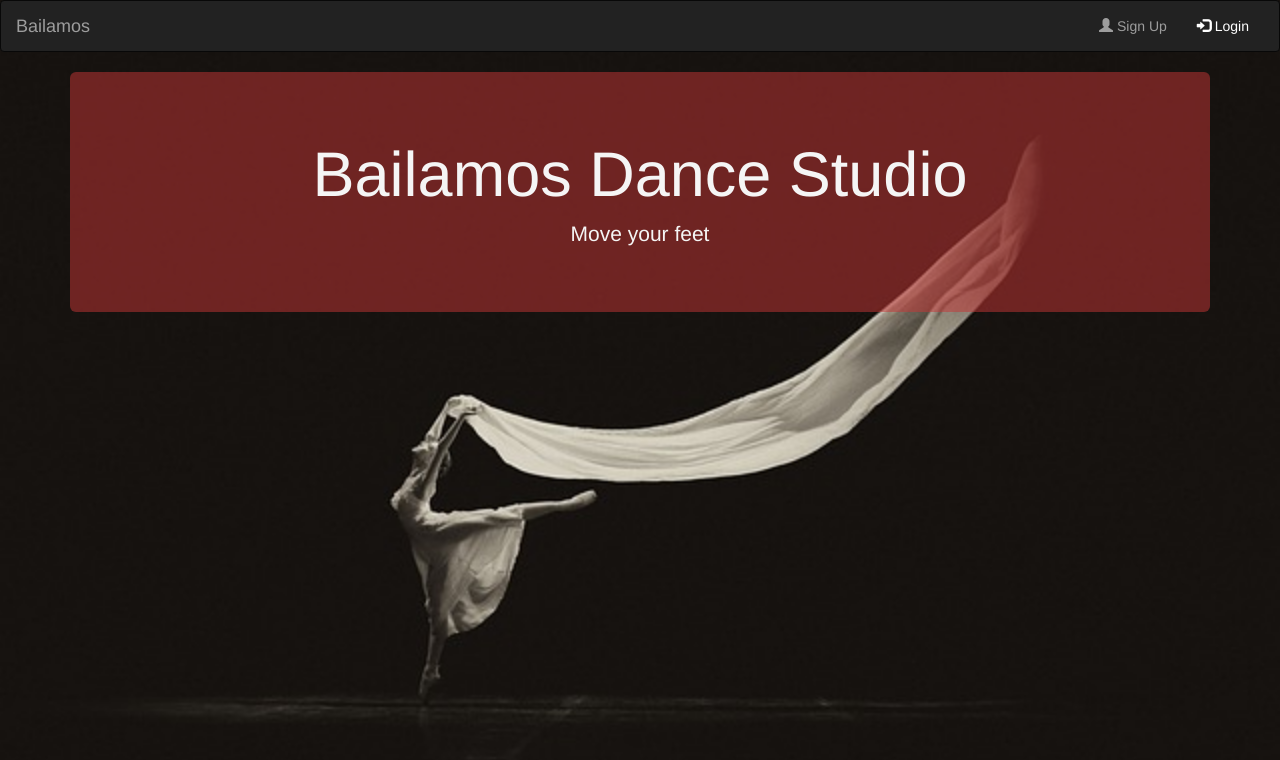
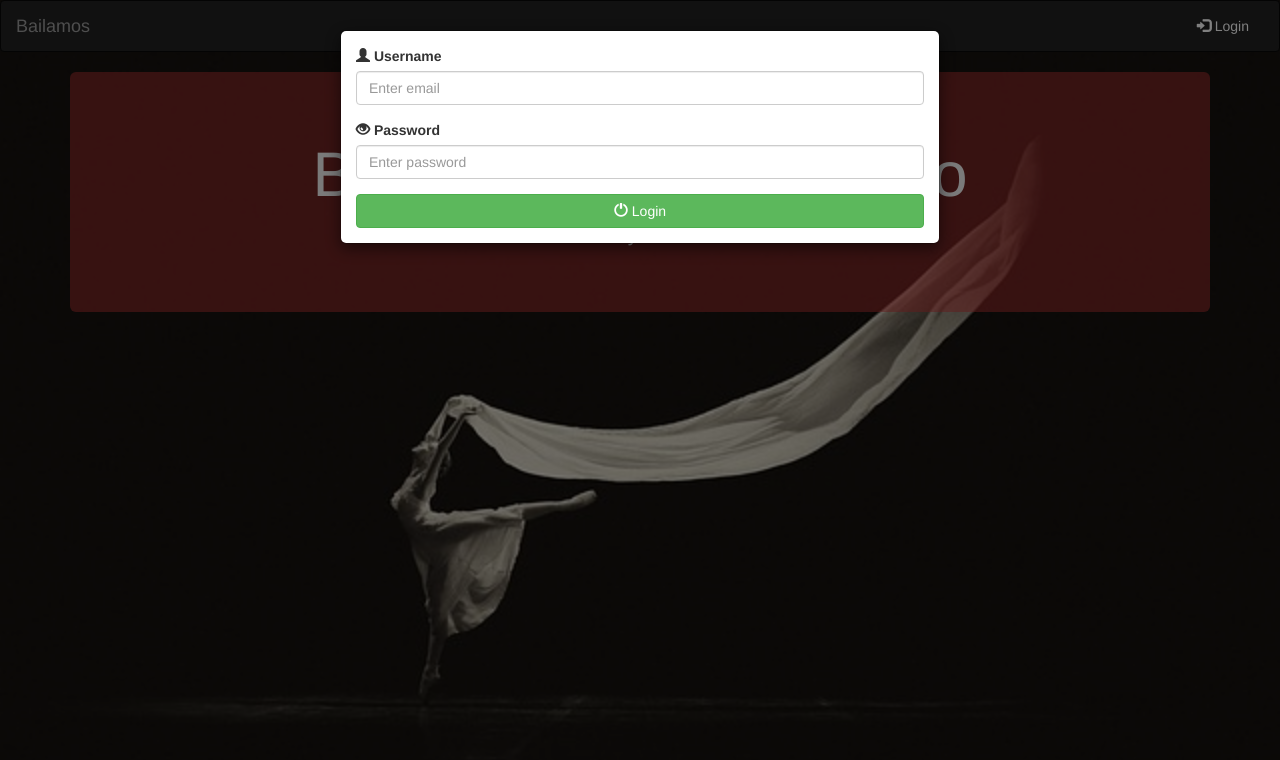
Before and after one commit to kyhrikard/miniprojekt, a plain HTML site: page index.html in a window 1280 px wide. Both pictures are taken after a click on the link "Login". Drawn offline with nearby package versions, Linux system fonts and the light colour scheme.

Commit message:
add modal

```diff
--- a/index.html
+++ b/index.html
@@ -26,11 +26,7 @@
                 <div class="collapse navbar-collapse" id="myNavbar">
                     <ul class="nav navbar-nav navbar-right">
                         <li>
-                            <a href="#">
-                                <span class="glyphicon glyphicon-user"></span> Sign Up</a>
-                        </li>
-                        <li>
-                            <a href="#">
+                            <a href="#" data-toggle="modal" data-target="#myModal">
                                 <span class="glyphicon glyphicon-log-in"></span> Login</a>
                         </li>
                     </ul>
@@ -44,6 +40,32 @@
             </div>
         </div>
     </div>
+    <div class="modal fade" id="myModal" role="dialog">
+        <div class="modal-dialog">
+
+            <!-- Modal content-->
+            <div class="modal-content">
+                <div class="modal-body">
+                    <form role="form" onsubmit="return validateForm(this)">
+                        <div class="form-group">
+                            <label for="usrname">
+                                <span class="glyphicon glyphicon-user"></span> Username</label>
+                            <input type="text" class="form-control" id="usrname" placeholder="Enter email">
+                        </div>
+                        <div class="form-group">
+                            <label for="psw">
+                                <span class="glyphicon glyphicon-eye-open"></span> Password</label>
+                            <input type="password" class="form-control" id="psw" placeholder="Enter password">
+                        </div>
+                        <button type="submit" class="btn btn-default btn-success btn-block">
+                            <span class="glyphicon glyphicon-off"></span> Login</button>
+                    </form>
+                </div>
+            </div>
+
+        </div>
+    </div>
+    <script src="js/script.js"></script>
 </body>
 
 </html>
--- /dev/null
+++ b/js/script.js
@@ -0,0 +1,4 @@
+function validateForm(form) {
+    console.log(form.usrname.value);
+    console.log(form.psw.value);
+}
```
